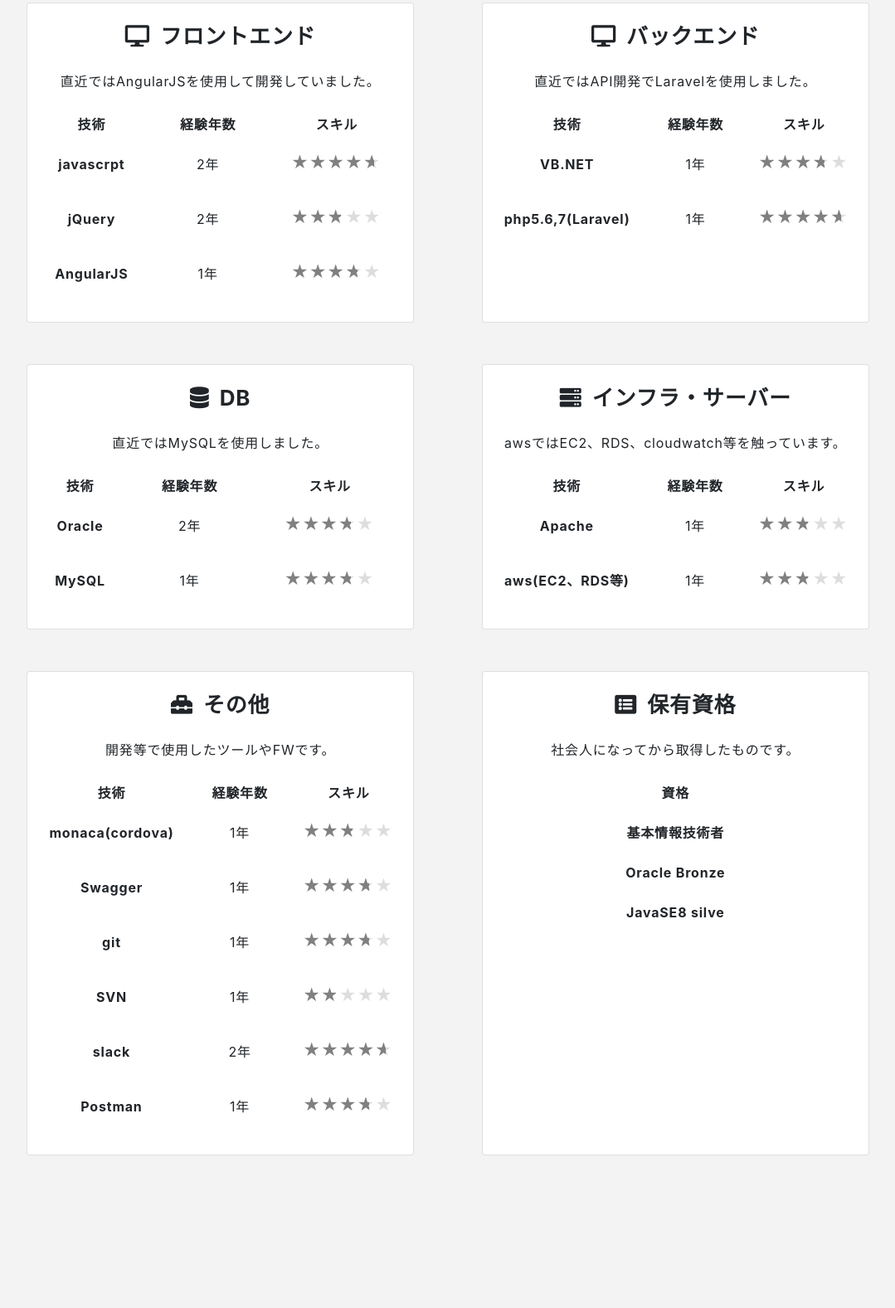
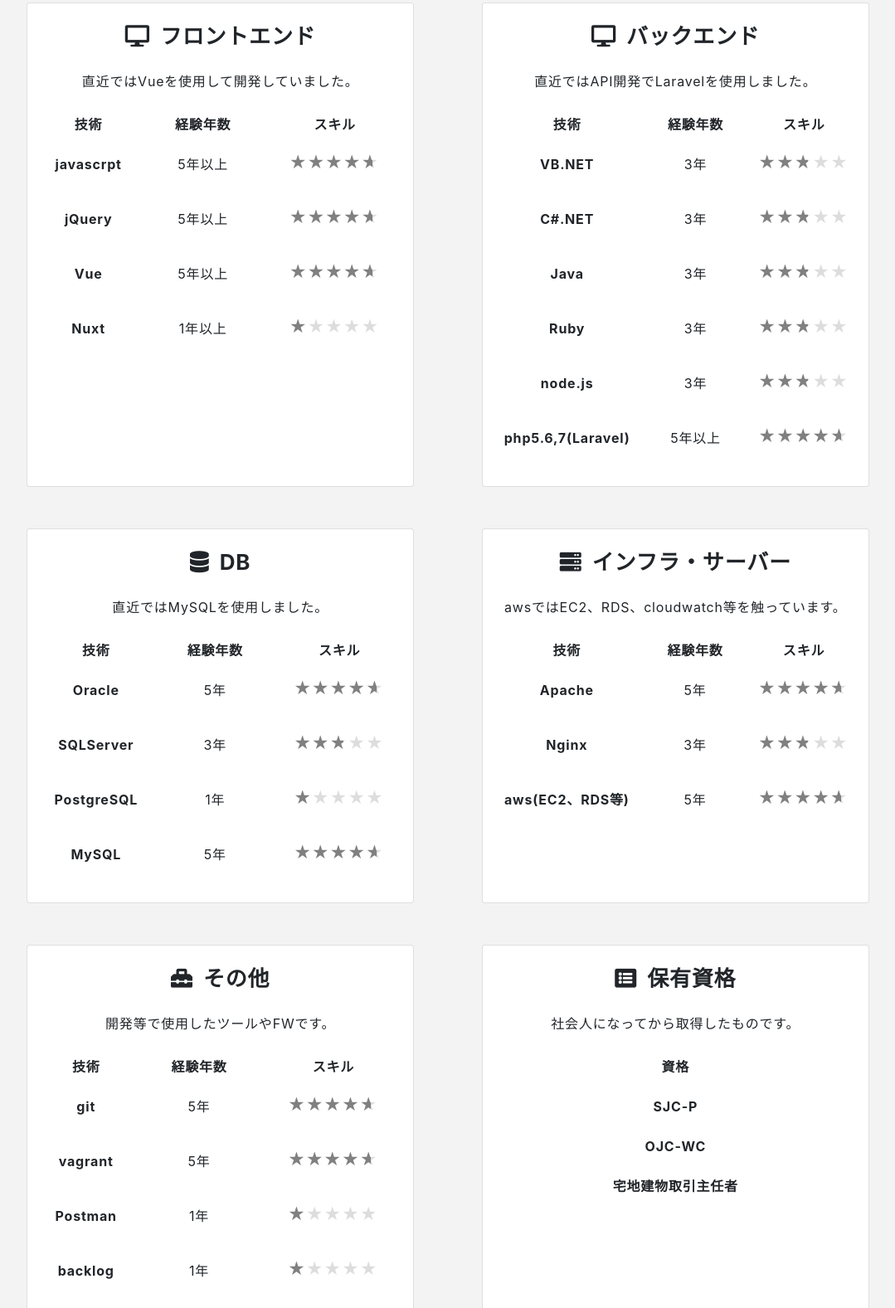
Before and after one commit to javacafe0613/portfolio, a plain HTML site: page index.html in a window 1280 px wide. Shown: the part 1578-3155 px from the top of the page at 83% size, without its empty margins (95-1174 px from the left). Drawn offline with nearby package versions, Linux system fonts and the light colour scheme; a script that the page names is missing; a web font is replaced by a local one.

Commit message:
Update index.html

```diff
--- a/index.html
+++ b/index.html
@@ -99,7 +99,7 @@
             <div class="card">
               <div class="skill-desc">
                 <h3 class="skill-desc-title"><i class="fas fa-desktop"></i>フロントエンド</h3>
-                <p>直近ではAngularJSを使用して開発していました。</p>
+                <p>直近ではVueを使用して開発していました。</p>
                 <table class="table table-borderless">
                   <thead>
                     <tr>
@@ -111,18 +111,23 @@
                   <tbody>
                     <tr>
                       <th scope="row">javascrpt</th>
-                      <td>2年</td>
+                      <td>5年以上</td>
                       <td><span class="rating"><p class="rate rate5"></p></span></td>
                     </tr>
                     <tr>
                       <th scope="row">jQuery</th>
-                      <td>2年</td>
-                      <td><span class="rating"><p class="rate rate3"></p></span></td>
+                      <td>5年以上</td>
+                      <td><span class="rating"><p class="rate rate5"></p></span></td>
                     </tr>
                     <tr>
-                      <th scope="row">AngularJS</th>
-                      <td >1年</th>
-                      <td><span class="rating"><p class="rate rate4"></p></span></td>
+                      <th scope="row">Vue</th>
+                      <td >5年以上</th>
+                      <td><span class="rating"><p class="rate rate5"></p></span></td>
+                    </tr>
+                    <tr>
+                      <th scope="row">Nuxt</th>
+                      <td>1年以上</th>
+                      <td><span class="rating"><p class="rate rate1"></p></span></td>
                     </tr>
                   </tbody>
                 </table>
@@ -144,12 +149,32 @@
                   <tbody>
                     <tr>
                       <th scope="row">VB.NET</th>
-                      <td>1年</td>
-                      <td><span class="rating"><p class="rate rate4"></p></span></td>
+                      <td>3年</td>
+                      <td><span class="rating"><p class="rate rate3"></p></span></td>
+                    </tr>
+                    <tr>
+                      <th scope="row">C#.NET</th>
+                      <td>3年</td>
+                      <td><span class="rating"><p class="rate rate3"></p></span></td>
+                    </tr>
+                    <tr>
+                      <th scope="row">Java</th>
+                      <td>3年</td>
+                      <td><span class="rating"><p class="rate rate3"></p></span></td>
+                    </tr>
+                    <tr>
+                      <th scope="row">Ruby</th>
+                      <td>3年</td>
+                      <td><span class="rating"><p class="rate rate3"></p></span></td>
+                    </tr>
+                    <tr>
+                      <th scope="row">node.js</th>
+                      <td>3年</td>
+                      <td><span class="rating"><p class="rate rate3"></p></span></td>
                     </tr>
                     <tr>
                       <th scope="row">php5.6,7(Laravel)</th>
-                      <td>1年</td>
+                      <td>5年以上</td>
                       <td><span class="rating"><p class="rate rate5"></p></span></td>
                     </tr>
                   </tbody>
@@ -172,13 +197,23 @@
                   <tbody>
                     <tr>
                       <th scope="row">Oracle</th>
-                      <td>2年</td>
-                      <td><span class="rating"><p class="rate rate4"></p></span></td>
+                      <td>5年</td>
+                      <td><span class="rating"><p class="rate rate5"></p></span></td>
+                    </tr>
+                    <tr>
+                      <th scope="row">SQLServer</th>
+                      <td>3年</td>
+                      <td><span class="rating"><p class="rate rate3"></p></span></td>
+                    </tr>
+                    <tr>
+                      <th scope="row">PostgreSQL</th>
+                      <td>1年</td>
+                      <td><span class="rating"><p class="rate rate1"></p></span></td>
                     </tr>
                     <tr>
                       <th scope="row">MySQL</th>
-                      <td>1年</td>
-                      <td><span class="rating"><p class="rate rate4"></p></span></td>
+                      <td>5年</td>
+                      <td><span class="rating"><p class="rate rate5"></p></span></td>
                     </tr>
                   </tbody>
                 </table>
@@ -200,13 +235,18 @@
                   <tbody>
                     <tr>
                       <th scope="row">Apache</th>
-                      <td>1年</td>
+                      <td>5年</td>
+                      <td><span class="rating"><p class="rate rate5"></p></span></td>
+                    </tr>
+                    <tr>
+                      <th scope="row">Nginx</th>
+                      <td>3年</td>
                       <td><span class="rating"><p class="rate rate3"></p></span></td>
                     </tr>
                     <tr>
                       <th scope="row">aws(EC2、RDS等)</th>
-                      <td>1年</td>
-                      <td><span class="rating"><p class="rate rate3"></p></span></td>
+                      <td>5年</td>
+                      <td><span class="rating"><p class="rate rate5"></p></span></td>
                     </tr>
                   </tbody>
                 </table>
@@ -227,34 +267,24 @@
                   </thead>
                   <tbody>
                     <tr>
-                      <th scope="row">monaca(cordova)</th>
-                      <td>1年</td>
-                      <td><span class="rating"><p class="rate rate3"></p></span></td>
+                      <th scope="row">git</th>
+                      <td>5年</td>
+                      <td><span class="rating"><p class="rate rate5"></p></span></td>
                     </tr>
                     <tr>
-                      <th scope="row">Swagger</th>
-                      <td>1年</td>
-                      <td><span class="rating"><p class="rate rate4"></p></span></td>
-                    </tr>
-                    <tr>
-                      <th scope="row">git</th>
-                      <td>1年</td>
-                      <td><span class="rating"><p class="rate rate4"></p></span></td>
-                    </tr>
-                    <tr>
-                      <th scope="row">SVN</th>
-                      <td>1年</td>
-                      <td><span class="rating"><p class="rate rate2"></p></span></td>
-                    </tr>
-                    <tr>
-                      <th scope="row">slack</th>
-                      <td>2年</td>
+                      <th scope="row">vagrant</th>
+                      <td>5年</td>
                       <td><span class="rating"><p class="rate rate5"></p></span></td>
                     </tr>
                     <tr>
                       <th scope="row">Postman</th>
                       <td>1年</td>
-                      <td><span class="rating"><p class="rate rate4"></p></span></td>
+                      <td><span class="rating"><p class="rate rate1"></p></span></td>
+                    </tr>
+                    <tr>
+                      <th scope="row">backlog</th>
+                      <td>1年</td>
+                      <td><span class="rating"><p class="rate rate1"></p></span></td>
                     </tr>
                   </tbody>
                 </table>
@@ -273,18 +303,17 @@
                   </thead>
                   <tbody>
                     <tr>
-                      <th scope="row">基本情報技術者</th>
+                      <th scope="row">SJC-P</th>
                     </tr>
                     <tr>
-                      <th scope="row">Oracle Bronze</th>
+                      <th scope="row">OJC-WC</th>
                     </tr>
                     <tr>
-                      <th scope="row">JavaSE8 silve</th>
+                      <th scope="row">宅地建物取引主任者</th>
                     </tr>
                   </tbody>
                 </table>
               </div>
-
             </div>
           </div>
         </div>
@@ -304,9 +333,9 @@
                 <!-- </a> -->
                 <figcaption class="card-caption">
                   <p class="card-caption-title">ポートフォリオ</p>
-                  <p class="card-caption-info">自分自身のポートフォリオです。</p>
+                  <p class="card-caption-info">自分のポートフォリオです。</p>
                   <p class="card-caption-info">HTML/CSS/bootstrap4</p>
-                  <p class="card-caption-url"><a class="url-link" href="https://github.com/spineSuzukiNaoto/portfolio" target="_blank">git hub</a></p>
+                  <p class="card-caption-url"><a class="url-link" href="https://javacafe0613.github.io/portfolio/" target="_blank">git hub</a></p>
                 </figcaption>
             </figure>
 
```
